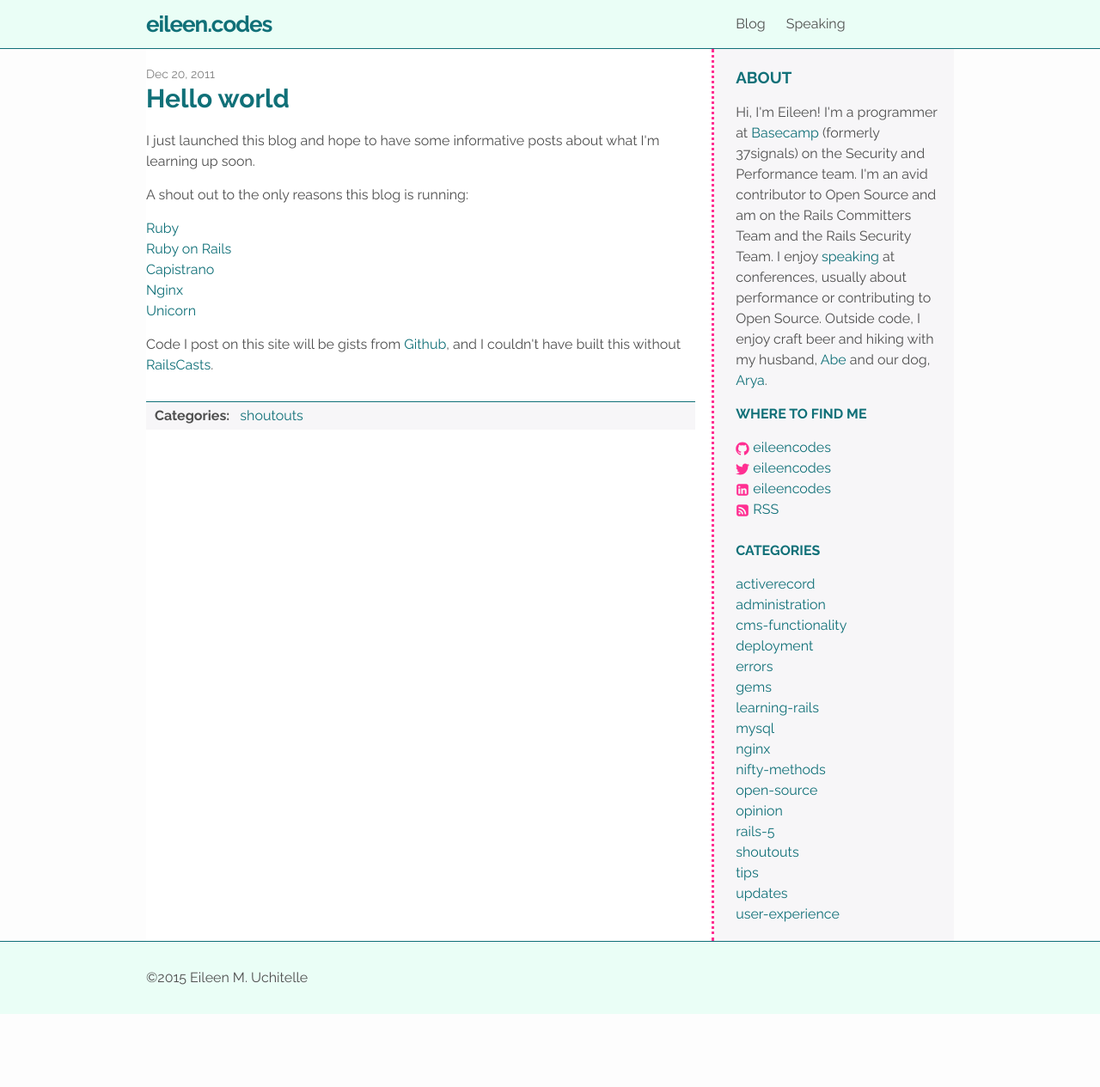
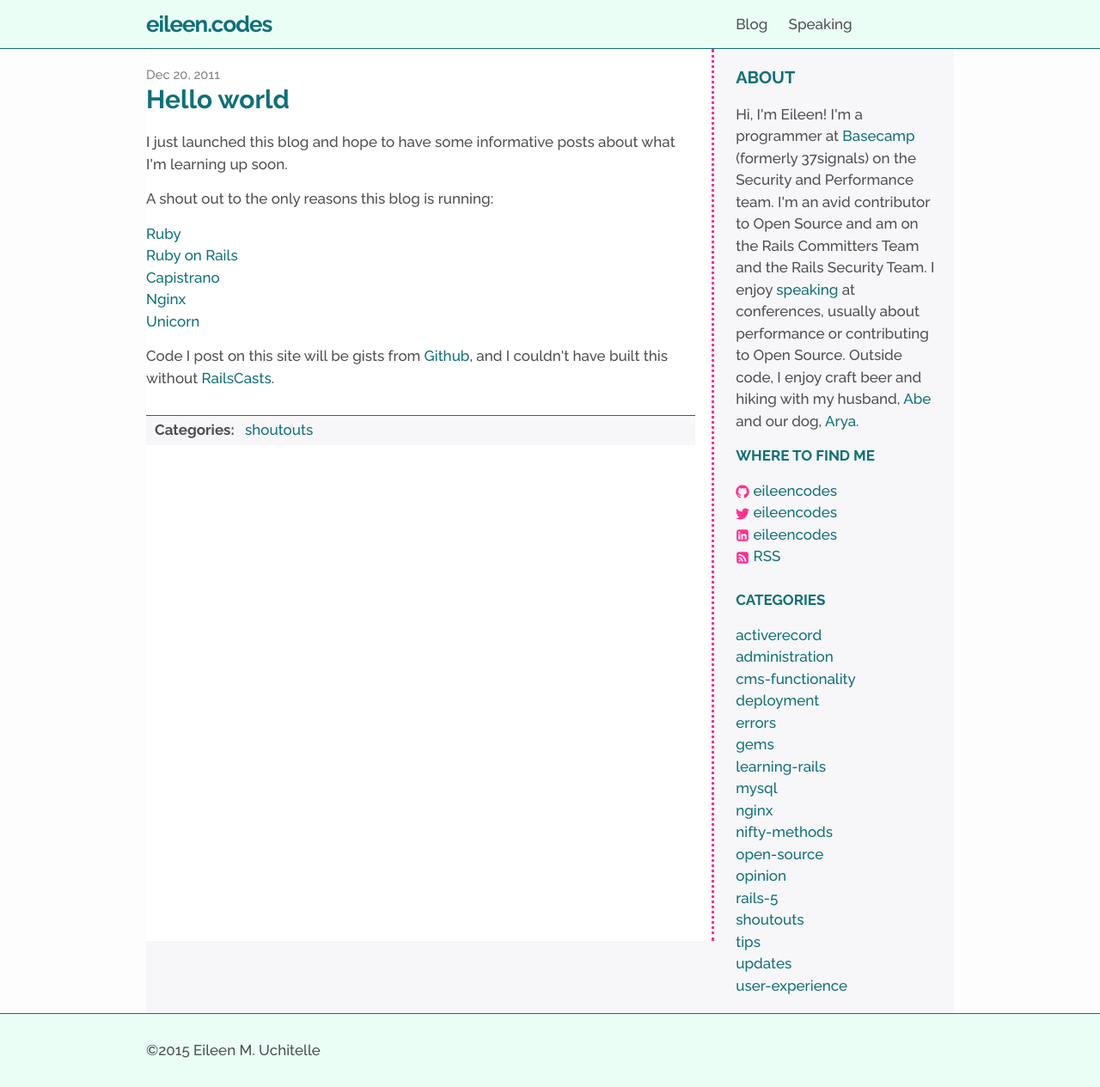
Before and after one commit to wjessop/eileencodes.github.io, a Jekyll site: the page built from _posts/2011-12-20-hello-world.md, in a window 1280 px wide. Shown: the whole page at 86% size. Built offline with Jekyll 4.4.1, drawn with Linux system fonts in a browser that asks for light colours; before the commit the page ends 1180 px from its top, so only the background shows below that.

Commit message:
Tweak font size and weight to make it easier to read

```diff
--- a/_includes/head.html
+++ b/_includes/head.html
@@ -11,7 +11,7 @@
   <link rel="stylesheet" href="{{ "/css/main.css" | prepend: site.baseurl }}">
   <link rel="canonical" href="{{ page.url | replace:'index.html','' | prepend: site.baseurl | prepend: site.url }}">
   <link rel="alternate" type="application/rss+xml" title="{{ site.title }}" href="{{ "/feed.xml" | prepend: site.baseurl | prepend: site.url }}" />
-  <link href='http://fonts.googleapis.com/css?family=Raleway:400,700' rel='stylesheet' type='text/css'>
+  <link href='http://fonts.googleapis.com/css?family=Raleway:500,700' rel='stylesheet' type='text/css'>
   <link rel="author" href="https://plus.google.com/u/0/109313797607962965718/posts" />
   <link rel="shortcut icon" type="image/x-icon" href="/favicon.ico" />
   <script type="text/javascript">
--- a/css/main.scss
+++ b/css/main.scss
@@ -7,7 +7,7 @@
 
 // Our variables
 $base-font-family: 'Raleway', Helvetica, Arial, sans-serif;
-$base-font-size:   16px;
+$base-font-size:   17px;
 $small-font-size:  $base-font-size * 0.875;
 $base-line-height: 1.5;
 
```
